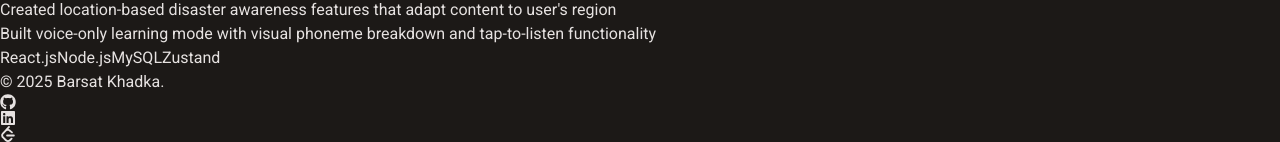
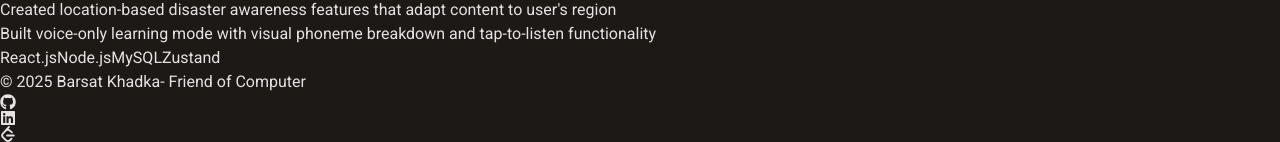
Before and after one commit to BarsatKhadka/portfolioV1, a React (Vite) app: page / in a window 1280 px wide. Shown: the part 2434-2576 px from the top of the page. Built offline with nearby package versions, Linux system fonts and the light colour scheme.

Commit message:
update: footer changes

```diff
--- a/src/components/Footer.jsx
+++ b/src/components/Footer.jsx
@@ -1,22 +1,22 @@
-import { FaGithub, FaLinkedin, FaTwitter } from "react-icons/fa";
+import { FaGithub, FaLinkedin } from "react-icons/fa";
 import { SiLeetcode } from "react-icons/si";
-
 
 export const Footer = () => {
   return (
-    <footer className="bg-[#1C1917] border-t border-[#000000]/10 py-4 fixed  bottom-0 left-0 w-full sm:mt-4">
+    <footer className="bg-[#1C1917] border-t border-[#000000]/20 py-4 fixed bottom-0 left-0 w-full sm:mt-4 shadow-lg shadow-black/10">
       <div className="container mx-auto px-4 lg:px-48">
         <div className="flex items-center justify-between">
-          <p className="text-[#] text-sm">
-            &copy; {new Date().getFullYear()} Barsat Khadka.
+          <p className="text-gray-400 text-sm">
+            &copy; {new Date().getFullYear()} Barsat Khadka
+            <span className="hidden sm:inline ml-2">- Friend of Computer</span>
           </p>
 
-          <div className="flex gap-4">
+          <div className="flex gap-5">
             <a
               href="https://github.com/barsatKhadka"
               target="_blank"
               rel="noopener noreferrer"
-              className="text-[#] hover:text-[#eebc86]/80 transition-all duration-300 hover:scale-110"
+              className="text-gray-400 hover:text-[#eebc86] transition-all duration-300"
             >
               <FaGithub className="w-5 h-5" />
             </a>
@@ -24,7 +24,7 @@ export const Footer = () => {
               href="https://www.linkedin.com/in/barsat-khadka/"
               target="_blank"
               rel="noopener noreferrer"
-              className="text-[#] hover:text-[#eebc86]/80 transition-all duration-300 hover:scale-110"
+              className="text-gray-400 hover:text-[#eebc86] transition-all duration-300"
             >
               <FaLinkedin className="w-5 h-5"/>
             </a>
@@ -32,7 +32,7 @@ export const Footer = () => {
               href="https://leetcode.com/u/BarsatKhadka/"
               target="_blank"
               rel="noopener noreferrer"
-              className="text-[] hover:text-[#eebc86]/80 transition-all duration-300 hover:scale-110"
+              className="text-gray-400 hover:text-[#eebc86] transition-all duration-300"
             >
               <SiLeetcode className="w-5 h-5" />
             </a>
```
